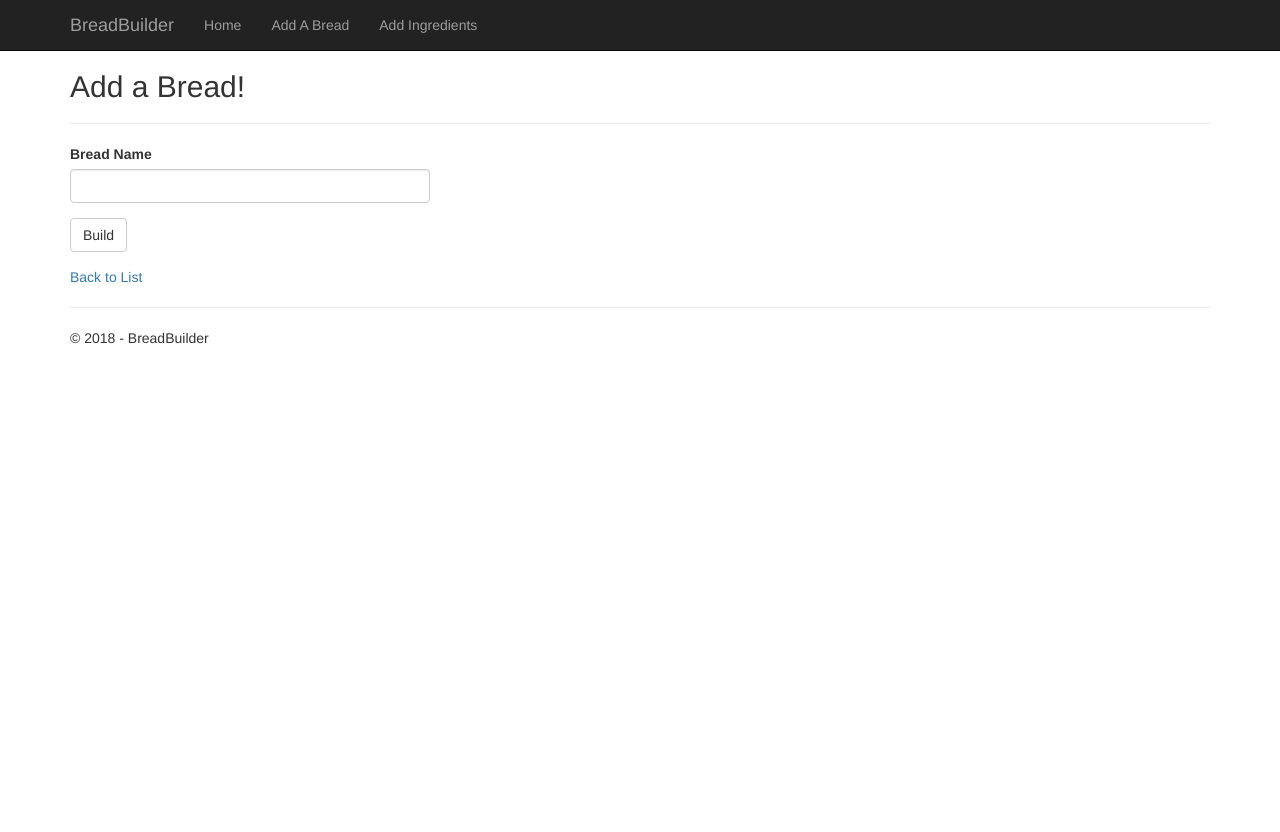
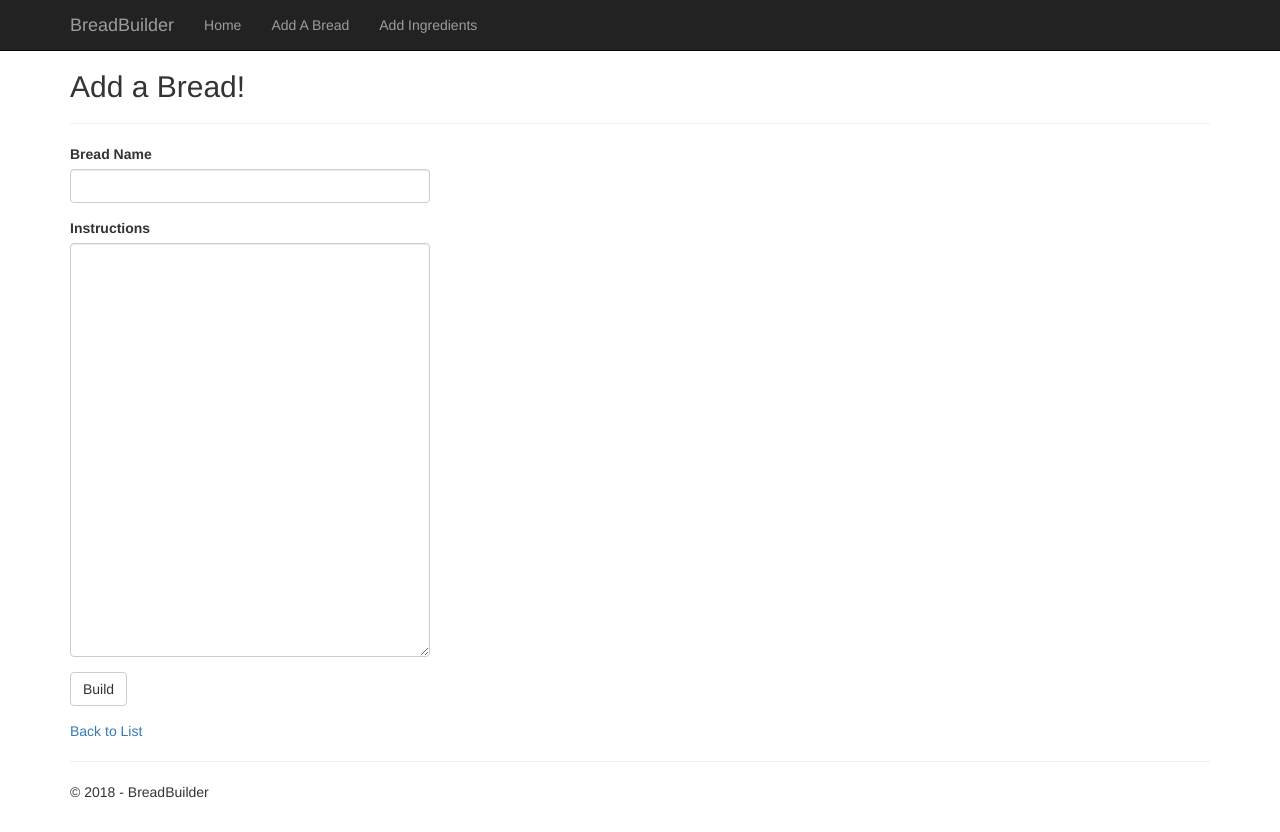
Before and after one commit to Jbohn44/BreadBuilder, an ASP.NET Core app: page /Bread/Add in a window 1280 px wide. Before the commit the page ends 344 px from the top, so only its background shows below. Run offline with ASP.NET Core 8, Linux system fonts and the light colour scheme.

Commit message:
Added Instructions property to Bread class and added a textarea to view for instructions

```diff
--- a/BreadBuilder/Models/Bread.cs
+++ b/BreadBuilder/Models/Bread.cs
@@ -9,6 +9,7 @@ namespace BreadBuilder.Models
     {
         public int ID { get; set; }
         public string Name { get; set; }
+        public string Instructions { get; set; }
 
         //public IList<Ingredient> ingredients { get; set; }
 
--- a/BreadBuilder/Views/Bread/Add.cshtml
+++ b/BreadBuilder/Views/Bread/Add.cshtml
@@ -18,6 +18,11 @@
                 <span asp-validation-for="Name" class="text-danger"></span>
             </div>
             <div class="form-group">
+                <label asp-for="Instructions" class="control-label"></label>
+                <textarea rows="20" cols="100" asp-for="Instructions" class="form-control"></textarea>
+                <span asp-validation-for="Instructions" class="text-danger"></span>
+            </div>
+            <div class="form-group">
                 <input type="submit" value="Build" class="btn btn-default" />
             </div>
         </form>
```
Also changed, not shown: BreadBuilder/Controllers/IngredientController.cs (+10 -0 lines), BreadBuilder/ViewModels/AddBreadViewModel.cs (+8 -0 lines).
